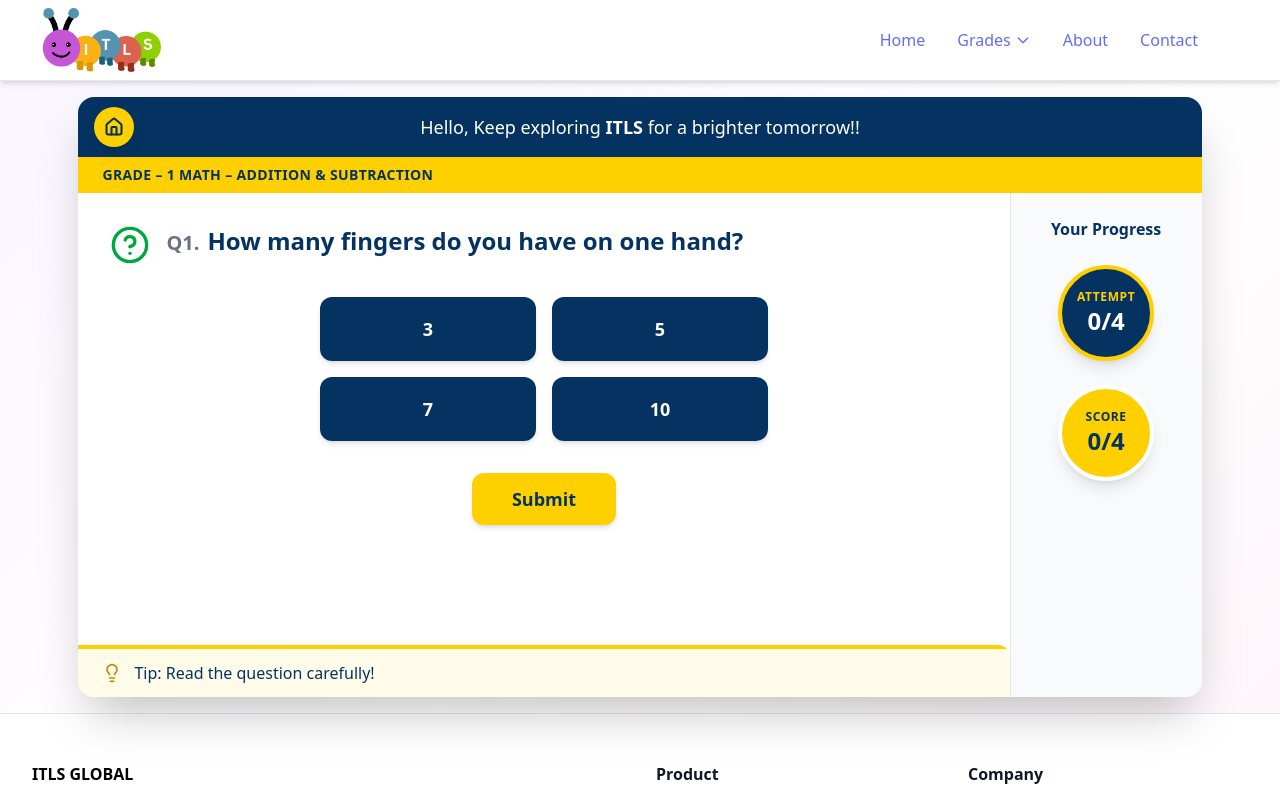
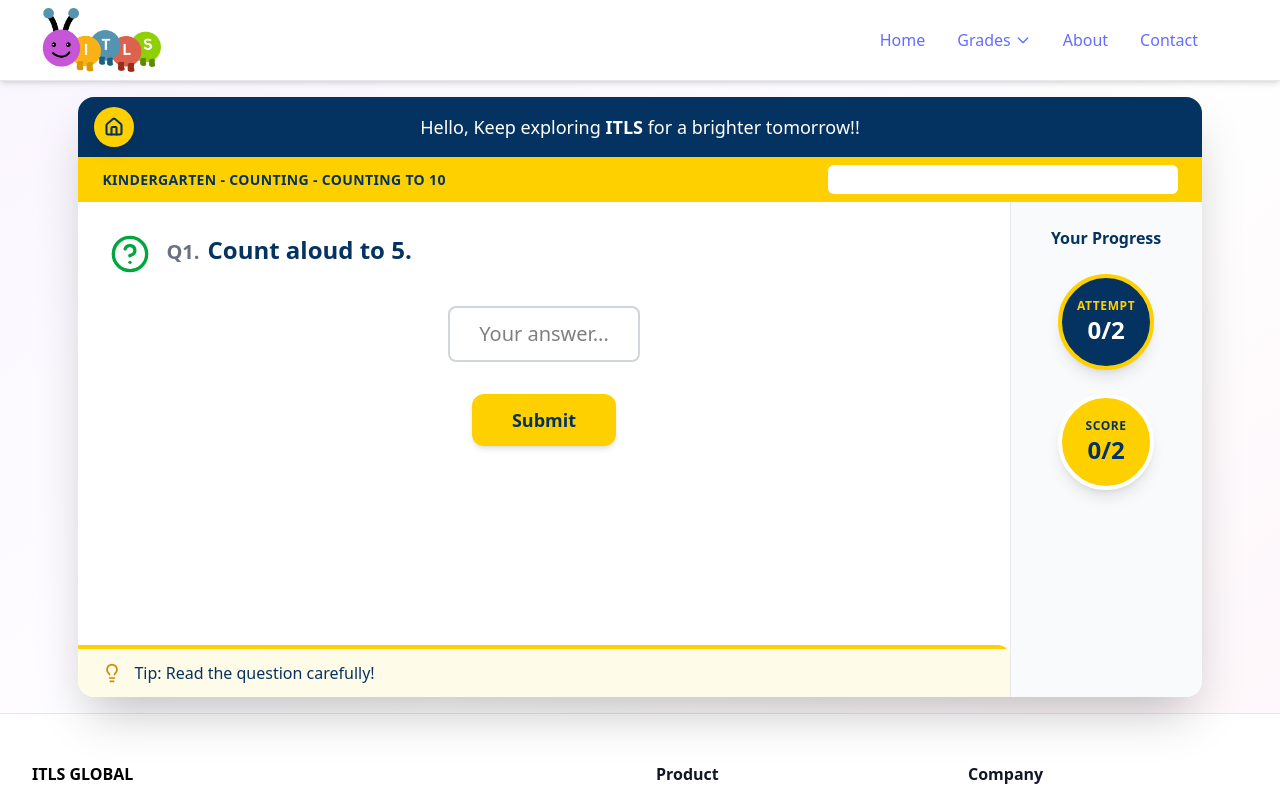
Before and after one commit to itlsglobal/Itls-global-react-ui, a React (Vite) app: page /quiz in a window 1280 px wide. Shown: the top 800 px of the page. Built offline with nearby package versions, Linux system fonts and the light colour scheme.

Commit message:
grade cards connection , dynamic quiz

```diff
--- a/src/Components/GradeSelection.jsx
+++ b/src/Components/GradeSelection.jsx
@@ -11,6 +11,7 @@ import {
   Clock,
   Award
 } from 'lucide-react';
+// using anchor for navigation to avoid JSX parser ambiguity in this component
 
 const GradeSelection = () => {
   const [selectedGrade, setSelectedGrade] = useState(null);
@@ -123,33 +124,25 @@ const GradeSelection = () => {
             return (
               <div
                 key={grade.id}
-                className={`group relative cursor-pointer transition-all duration-300 transform hover:-translate-y-2 ${
-                  isSelected ? 'scale-105' : ''
-                }`}
+                className={`group relative cursor-pointer transition-all duration-300 transform hover:-translate-y-2 ${isSelected ? 'scale-105' : ''}`}
                 onClick={() => handleGradeClick(grade.id)}
                 onMouseEnter={() => setHoveredGrade(grade.id)}
                 onMouseLeave={() => setHoveredGrade(null)}
               >
-                {/* Main Card */}
-                <div className={`relative bg-slate-800/60 backdrop-blur-sm rounded-2xl p-6 border-2 transition-all duration-300 ${
-                  grade.borderColor
-                } ${isSelected ? 'border-opacity-100 shadow-2xl' : 'border-opacity-50'} ${grade.bgColor}`}>
-
-                  {/* Grade Icon */}
-                  <div className={`w-16 h-16 mx-auto mb-4 rounded-xl bg-gradient-to-r ${grade.color} flex items-center justify-center transform transition-transform duration-300 ${
-                    isHovered ? 'scale-110 rotate-3' : ''
-                  }`}>
+                <a
+                  href="/topics"
+                  className={`relative block bg-slate-800/60 backdrop-blur-sm rounded-2xl p-6 border-2 transition-all duration-300 ${grade.borderColor} ${isSelected ? 'border-opacity-100 shadow-2xl' : 'border-opacity-50'} ${grade.bgColor}`}
+                >
+                  <div className={`w-16 h-16 mx-auto mb-4 rounded-xl bg-gradient-to-r ${grade.color} flex items-center justify-center transform transition-transform duration-300 ${isHovered ? 'scale-110 rotate-3' : ''}`}>
                     <IconComponent className="w-8 h-8 text-white" />
                   </div>
 
-                  {/* Grade Info */}
                   <div className="text-center mb-4">
                     <h3 className="text-2xl font-bold text-white mb-1">{grade.title}</h3>
                     <p className="text-sm text-gray-400 mb-3">{grade.subtitle}</p>
                     <p className="text-gray-300 text-sm leading-relaxed">{grade.description}</p>
                   </div>
 
-                  {/* Quick Stats */}
                   <div className="flex justify-center space-x-6 mb-4">
                     <div className="flex items-center">
                       <Users className="w-4 h-4 text-blue-400 mr-1" />
@@ -159,18 +152,10 @@ const GradeSelection = () => {
                       <Clock className="w-4 h-4 text-green-400 mr-1" />
                       <span className="text-xs text-gray-400">Self-Paced</span>
                     </div>
-                    {/* <div className="flex items-center">
-                      <Award className="w-4 h-4 text-yellow-400 mr-1" />
-                      <span className="text-xs text-gray-400">Certified</span>
-                    </div> */}
                   </div>
 
-                  {/* Expansion Content */}
-                  <div className={`overflow-hidden transition-all duration-500 ${
-                    isSelected ? 'max-h-96 opacity-100' : 'max-h-0 opacity-0'
-                  }`}>
+                  <div className={`overflow-hidden transition-all duration-500 ${isSelected ? 'max-h-96 opacity-100' : 'max-h-0 opacity-0'}`}>
                     <div className="pt-4 border-t border-gray-600">
-                      {/* Subjects */}
                       <div className="mb-4">
                         <h4 className="text-white font-semibold mb-2 flex items-center">
                           <BookOpen className="w-4 h-4 mr-2" />
@@ -178,17 +163,11 @@ const GradeSelection = () => {
                         </h4>
                         <div className="flex flex-wrap gap-2">
                           {grade.subjects.map((subject, index) => (
-                            <span
-                              key={index}
-                              className="px-3 py-1 bg-slate-700/50 text-gray-300 text-xs rounded-full border border-slate-600"
-                            >
-                              {subject}
-                            </span>
+                            <span key={index} className="px-3 py-1 bg-slate-700/50 text-gray-300 text-xs rounded-full border border-slate-600">{subject}</span>
                           ))}
                         </div>
                       </div>
 
-                      {/* Features */}
                       <div className="mb-4">
                         <h4 className="text-white font-semibold mb-2 flex items-center">
                           <Star className="w-4 h-4 mr-2" />
@@ -204,22 +183,16 @@ const GradeSelection = () => {
                         </ul>
                       </div>
 
-                      {/* Action Button */}
-                      <button className={`w-full py-2 px-4 rounded-lg bg-gradient-to-r ${grade.color} text-white font-semibold text-sm hover:opacity-90 transition-opacity duration-200 transform hover:scale-105`}>
-                        Start Learning Now
-                      </button>
+                      <button onClick={(e) => e.preventDefault()} className={`w-full py-2 px-4 rounded-lg bg-gradient-to-r ${grade.color} text-white font-semibold text-sm hover:opacity-90 transition-opacity duration-200 transform hover:scale-105`}>Start Learning Now</button>
                     </div>
                   </div>
 
-                  {/* Click Indicator */}
-                  <div className={`absolute bottom-2 right-2 transition-all duration-300 ${
-                    isSelected ? 'opacity-100 scale-100' : 'opacity-60 scale-75'
-                  }`}>
+                  <div className={`absolute bottom-2 right-2 transition-all duration-300 ${isSelected ? 'opacity-100 scale-100' : 'opacity-60 scale-75'}`}>
                     <div className={`w-6 h-6 rounded-full bg-gradient-to-r ${grade.color} flex items-center justify-center`}>
                       <Star className="w-3 h-3 text-white" />
                     </div>
                   </div>
-                </div>
+                </a>
               </div>
             );
           })}
--- a/src/Components/QuizPage.jsx
+++ b/src/Components/QuizPage.jsx
@@ -1,56 +1,17 @@
 import React, { useState, useEffect } from 'react';
-import { useNavigate } from 'react-router-dom';
+import { useNavigate, useLocation } from 'react-router-dom';
 import { Home, Lightbulb, CheckCircle, XCircle, HelpCircle } from 'lucide-react';
 import Navbar from './Navbar';
 import Footer from './Footer';
 import QuizResult from './QuizResult';
-
-// Mock Data to simulate your JSON file
-const MOCK_QUESTIONS = [
-    {
-        id: 1,
-        text: "How many fingers do you have on one hand?",
-        question_type: 1, // MCQ
-        answers: [
-            { id: 'a', text: "3", is_correct: false },
-            { id: 'b', text: "5", is_correct: true },
-            { id: 'c', text: "7", is_correct: false },
-            { id: 'd', text: "10", is_correct: false }
-        ]
-    },
-    {
-        id: 2,
-        text: "Is the sun hot?",
-        question_type: 2, // Yes/No
-        answers: [
-            { id: 'yes', text: "Yes", is_correct: true },
-            { id: 'no', text: "No", is_correct: false }
-        ]
-    },
-    {
-        id: 3,
-        text: "Select the primary colors (Check all that apply):",
-        question_type: 5, // Checkbox
-        answers: [
-            { id: 'red', text: "Red", is_correct: true },
-            { id: 'green', text: "Green", is_correct: false },
-            { id: 'blue', text: "Blue", is_correct: true }
-        ]
-    },
-    {
-        id: 4,
-        text: "What is 2 + 2?",
-        question_type: 4, // Text Input
-        answers: [
-            { text: "4", is_correct: true }
-        ]
-    }
-];
+import quizzesData from '../data/quizzes.json';
 
 export default function QuizPage() {
     const navigate = useNavigate();
 
     // State
+    const [quizSets, setQuizSets] = useState([]);
+    const [selectedQuizId, setSelectedQuizId] = useState(null);
     const [questions, setQuestions] = useState([]);
     const [currentQuestionIndex, setCurrentQuestionIndex] = useState(0);
     const [selectedAnswer, setSelectedAnswer] = useState(null); // Single value or array for checkboxes
@@ -63,10 +24,37 @@ export default function QuizPage() {
     // Feedback State
     const [feedback, setFeedback] = useState({ show: false, isCorrect: false, message: "" });
 
+    const location = useLocation();
+
     useEffect(() => {
-        // Simulate fetching data
-        setQuestions(MOCK_QUESTIONS);
-    }, []);
+        const sets = quizzesData.quizSets || [];
+        setQuizSets(sets);
+
+        // If navigation passed a quizId, prefer that
+        const passedQuizId = location?.state?.quizId;
+        if (passedQuizId) {
+            setSelectedQuizId(passedQuizId);
+            const sel = sets.find(q => q.id === passedQuizId);
+            if (sel) setQuestions(sel.questions || []);
+        } else if (sets.length > 0) {
+            setSelectedQuizId(sets[0].id);
+            setQuestions(sets[0].questions || []);
+        }
+    }, [location]);
+
+    // When selectedQuizId changes via selector, load corresponding questions and reset state
+    useEffect(() => {
+        if (!selectedQuizId) return;
+        const sel = quizSets.find(q => q.id === selectedQuizId);
+        if (sel) {
+            setQuestions(sel.questions || []);
+            setCurrentQuestionIndex(0);
+            setScore(0);
+            setSelectedAnswer(null);
+            setIsQuizFinished(false);
+            setFeedback({ show: false, isCorrect: false, message: "" });
+        }
+    }, [selectedQuizId, quizSets]);
 
     const currentQuestion = questions[currentQuestionIndex];
 
@@ -156,6 +144,10 @@ export default function QuizPage() {
         setScore(0);
         setSelectedAnswer(null);
         setFeedback({ show: false, isCorrect: false, message: "" });
+    };
+
+    const handleSelectQuiz = (id) => {
+        setSelectedQuizId(id);
     };
 
     // Render different input types
@@ -267,10 +259,19 @@ export default function QuizPage() {
                     </div>
 
                     {/* Yellow Sub-header - Category */}
-                    <div className="bg-[#FFD000] px-6 py-2">
+                    <div className="bg-[#FFD000] px-6 py-2 flex items-center justify-between">
                         <h5 className="text-[#053361] font-bold text-sm uppercase tracking-wide">
-                            Grade – 1 Math – Addition & Subtraction
+                            {quizSets.find(q => q.id === selectedQuizId)?.title || 'Select Quiz'}
                         </h5>
+                        <select
+                            value={selectedQuizId || ''}
+                            onChange={(e) => handleSelectQuiz(e.target.value)}
+                            className="bg-white text-sm px-3 py-1 rounded-md"
+                        >
+                            {quizSets.map((set) => (
+                                <option key={set.id} value={set.id}>{set.title}</option>
+                            ))}
+                        </select>
                     </div>
 
                     {/* Main Content Area */}
--- a/src/Components/TopicSelection.jsx
+++ b/src/Components/TopicSelection.jsx
@@ -115,8 +115,12 @@ export default function TopicSelection() {
         }));
     };
 
-    const handleTopicClick = () => {
-        navigate('/quiz');
+    const handleTopicClick = (topicTitle, subtopic) => {
+        // build quiz id same as quizzes.json ids
+        const makeId = (grade, topic, sub) =>
+            `${grade.toLowerCase().replace(/\s+/g, '').replace(/[^a-z0-9\-]/g,'')}-${topic.toLowerCase().replace(/\s+/g,'-')}-${sub.toLowerCase().replace(/\s+/g,'-')}`;
+        const quizId = makeId(selectedGrade, topicTitle, subtopic);
+        navigate('/quiz', { state: { quizId } });
     };
 
     const currentTopics = topicsData[selectedGrade]?.[selectedSubject] || [];
@@ -243,7 +247,7 @@ export default function TopicSelection() {
                                                             }`}
                                                     >
                                                         <div
-                                                            onClick={handleTopicClick}
+                                                            onClick={() => handleTopicClick(topic.title, subtopic)}
                                                             className={`font-medium cursor-pointer flex-1 ${isChecked ? "text-[#053361] font-bold" : "text-gray-800"
                                                                 }`}
                                                         >
--- /dev/null
+++ b/src/data/quizzes.json
@@ -0,0 +1,64 @@
+{
+  "quizSets": [
+    {
+      "id": "kindergarten-counting-counting-to-10",
+      "title": "Kindergarten - Counting - Counting to 10",
+      "grade": "Kindergarten",
+      "subject": "Mathematics",
+      "questions": [
+        { "id": 1, "text": "Count aloud to 5.", "question_type": 4, "answers": [{ "text": "5", "is_correct": true }] },
+        { "id": 2, "text": "How many apples are there? (Image shows 3 apples)", "question_type": 1, "answers": [{ "id": "a", "text": "2", "is_correct": false }, { "id": "b", "text": "3", "is_correct": true }, { "id": "c", "text": "4", "is_correct": false }] }
+      ]
+    },
+    {
+      "id": "kindergarten-counting-counting-to-20",
+      "title": "Kindergarten - Counting - Counting to 20",
+      "grade": "Kindergarten",
+      "subject": "Mathematics",
+      "questions": [
+        { "id": 1, "text": "What comes after 9?", "question_type": 1, "answers": [{ "id": "a", "text": "8", "is_correct": false }, { "id": "b", "text": "10", "is_correct": true }, { "id": "c", "text": "11", "is_correct": false }] },
+        { "id": 2, "text": "Count from 15 to 17.", "question_type": 4, "answers": [{ "text": "15,16,17", "is_correct": true }] }
+      ]
+    },
+    {
+      "id": "kindergarten-shapes-circle",
+      "title": "Kindergarten - Shapes - Circle",
+      "grade": "Kindergarten",
+      "subject": "Mathematics",
+      "questions": [
+        { "id": 1, "text": "Which of these is a circle?", "question_type": 1, "answers": [{ "id": "a", "text": "A", "is_correct": true }, { "id": "b", "text": "B", "is_correct": false }] },
+        { "id": 2, "text": "A circle has how many corners?", "question_type": 1, "answers": [{ "id": "a", "text": "0", "is_correct": true }, { "id": "b", "text": "1", "is_correct": false }] }
+      ]
+    },
+    {
+      "id": "grade1-addition-single-digit-addition",
+      "title": "Grade 1 - Addition - Single Digit Addition",
+      "grade": "Grade 1",
+      "subject": "Mathematics",
+      "questions": [
+        { "id": 1, "text": "What is 2 + 3?", "question_type": 1, "answers": [{ "id": "a", "text": "4", "is_correct": false }, { "id": "b", "text": "5", "is_correct": true }, { "id": "c", "text": "6", "is_correct": false }] },
+        { "id": 2, "text": "Add: 1 + 4 = ?", "question_type": 1, "answers": [{ "id": "a", "text": "5", "is_correct": true }, { "id": "b", "text": "6", "is_correct": false }] }
+      ]
+    },
+    {
+      "id": "grade1-addition-double-digit-addition",
+      "title": "Grade 1 - Addition - Double Digit Addition",
+      "grade": "Grade 1",
+      "subject": "Mathematics",
+      "questions": [
+        { "id": 1, "text": "What is 12 + 5?", "question_type": 1, "answers": [{ "id": "a", "text": "17", "is_correct": true }, { "id": "b", "text": "16", "is_correct": false }] },
+        { "id": 2, "text": "Calculate: 20 + 3 = ?", "question_type": 1, "answers": [{ "id": "a", "text": "23", "is_correct": true }, { "id": "b", "text": "22", "is_correct": false }] }
+      ]
+    },
+    {
+      "id": "grade1-subtraction-single-digit-subtraction",
+      "title": "Grade 1 - Subtraction - Single Digit Subtraction",
+      "grade": "Grade 1",
+      "subject": "Mathematics",
+      "questions": [
+        { "id": 1, "text": "What is 5 - 2?", "question_type": 1, "answers": [{ "id": "a", "text": "3", "is_correct": true }, { "id": "b", "text": "2", "is_correct": false }] },
+        { "id": 2, "text": "Calculate: 7 - 4 = ?", "question_type": 1, "answers": [{ "id": "a", "text": "3", "is_correct": true }, { "id": "b", "text": "4", "is_correct": false }] }
+      ]
+    }
+  ]
+}
```
